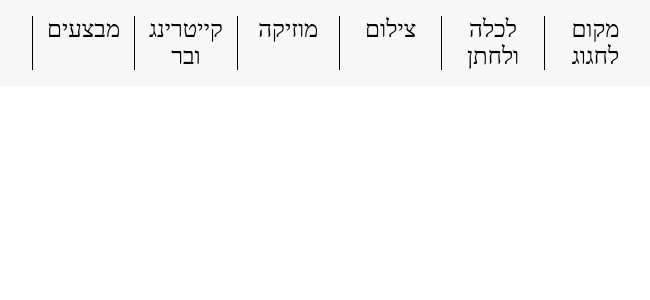
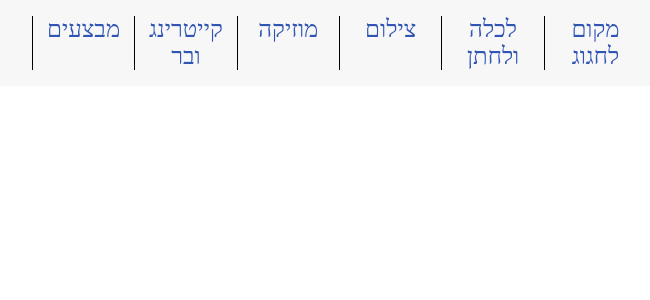
Before and after one commit to amitAsher22/clientWedding, a React (Create React App) app: page / in a window 1280 px wide. Shown: the top 300 px of the page, without its empty margins (375-1025 px from the left). Built offline with nearby package versions, Linux system fonts and the light colour scheme.

Commit message:
fix nav bar 2

```diff
--- a/src/components/navBar/Navbar.js
+++ b/src/components/navBar/Navbar.js
@@ -95,6 +95,7 @@ const DropDownMenu = styled.div`
   padding: 2rem 0.5rem;
   text-align: right;
   width: 90%;
+  font-size: 90%;
 `;
 
 const SubDivNavBar = styled.div`
@@ -114,6 +115,8 @@ const SubDivNavBar = styled.div`
 
 const NameCategoryNavBar = styled.span`
   text-align: center;
-  font-size: 1.5rem;
-  font-weight: 200px;
+  font-size: 24px;
+  font-weight: 300px;
+  color: #3055b2;
+  font-family: "Raanan-Light";
 `;
```
